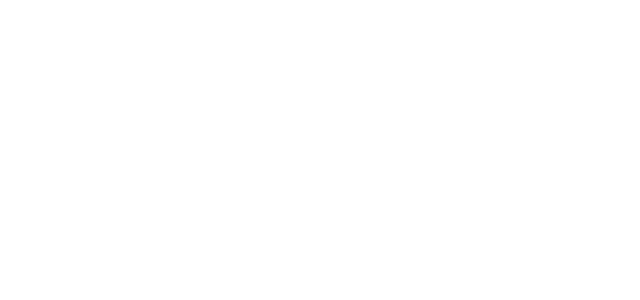
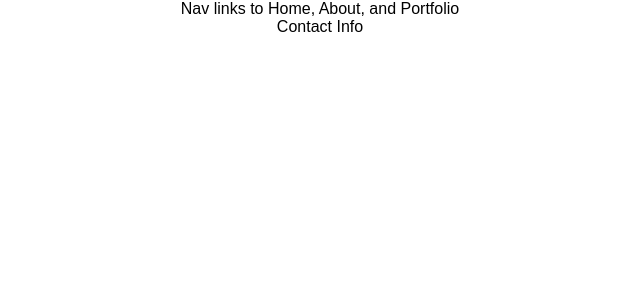
Before and after one commit to victoriarainc/portfolioapp, a React (Create React App) app: page / in a window 1280 px wide. Shown: the top 300 px of the page, without its empty margins (320-960 px from the left). Built offline with nearby package versions, Linux system fonts and the light colour scheme.

Commit message:
included notes for BaseLayout and imported into App

```diff
--- a/src/components/App.js
+++ b/src/components/App.js
@@ -1,11 +1,12 @@
 import React, { Component } from 'react';
 import '../styles/App.css';
+import BaseLayout from './BaseLayout.js'
 
 class App extends Component {
   render() {
     return (
       <div className="App">
-
+        <BaseLayout />
       </div>
     );
   }
--- a/src/components/BaseLayout.js
+++ b/src/components/BaseLayout.js
@@ -1 +1,17 @@
 import React, { Component } from 'react';
+
+export default class BaseLayout extends Component {
+  constructor () {
+    super ()
+
+  }
+  render () {
+    return (
+      <div>
+        <header> Nav links to Home, About, and Portfolio </header>
+        <section>  </section>
+        <footer> Contact Info </footer>
+      </div>
+    )
+  }
+}
```
